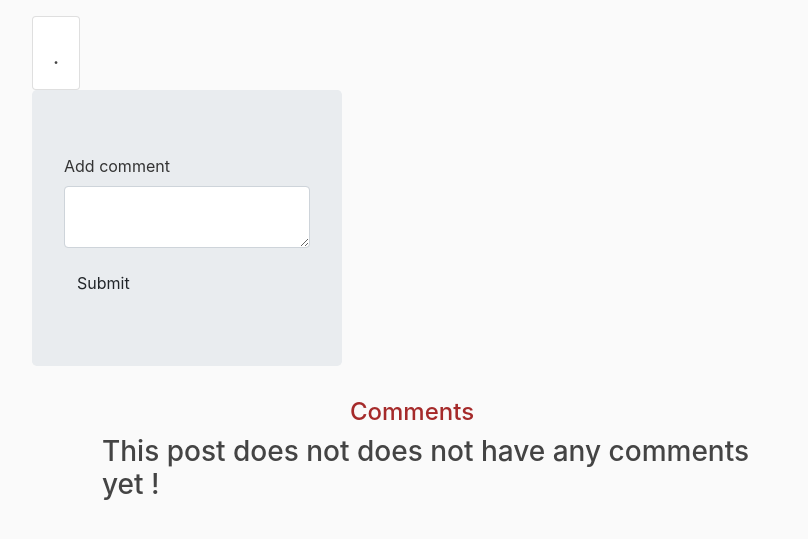
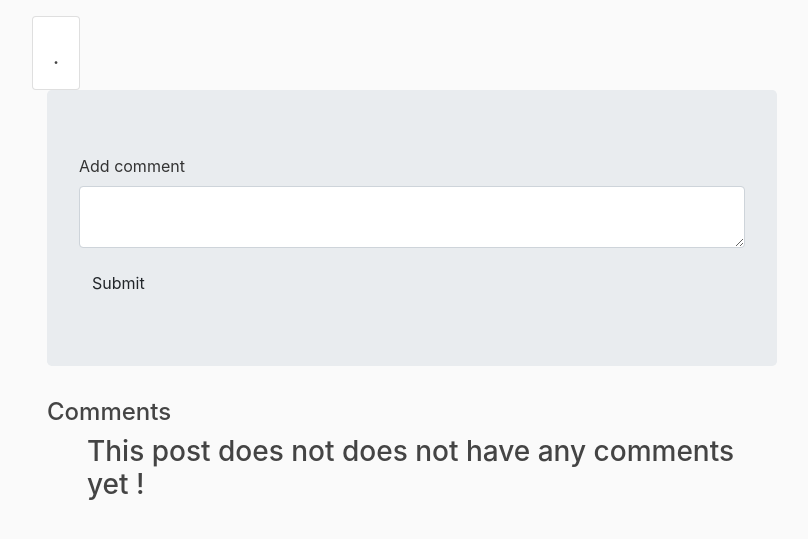
Before and after one commit to Nyakinyua/Pitches-pitched, a Flask app: page /comment/new/1 in a window 1280 px wide. Shown: the part 64-603 px from the top of the page, without its empty margins (38-846 px from the left). Run offline with Flask 2, Linux system fonts and the light colour scheme; the visitor is signed in with stand-in values (Sample User, id 1); data comes from the database, SQL or seed files in the repository; data that the repository does not hold is empty; some libraries are stand-ins or nearby versions.

```diff
--- a/app/templates/comments.html
+++ b/app/templates/comments.html
@@ -19,18 +19,13 @@
 
 
     <div class="container">
-        <div class="row">
             <div class="jumbotron">
                 {{wtf.quick_form(form)}}
             </div>
         </div>
-    </div>
 
-    <hr>
-    <hr>
-    <div class="container">
         <div class="col-md-12">
-            <h4 style="color: brown; text-align: center;text-underline-position: below">Comments</h4>
+            <h4>Comments</h4>
             {{ macro.displayComment(comment) }}
 
         </div>
```
Also changed, not shown: app/models.py (line endings or trailing spaces).
